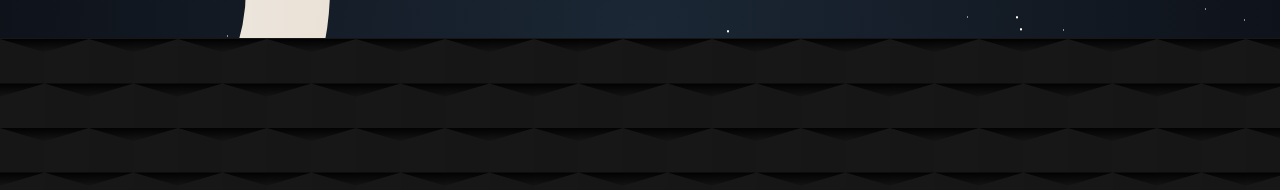
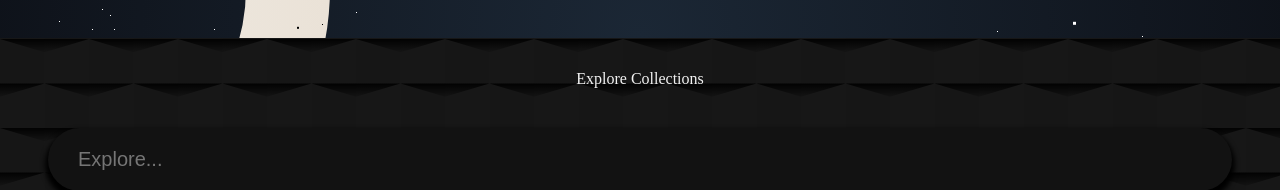
Before and after one commit to 00-team/artemis, a React (Create React App) app in the folder App/: page / in a window 1280 px wide. Shown: the part 762-952 px from the top of the page. Built offline with nearby package versions, Linux system fonts and the light colour scheme; the HTML template or start-up script is replaced by a standard one; a web font is replaced by a local one.

Commit message:
added new section to home page

```diff
--- a/App/src/Pages/Home/index.tsx
+++ b/App/src/Pages/Home/index.tsx
@@ -5,11 +5,13 @@ import './style/index.scss'
 
 // sections
 import HeroSection from './HeroSection'
+import Collection from './Collection'
 
 const Home: FC = () => {
     return (
         <main>
             <HeroSection />
+            <Collection />
         </main>
     )
 }
```
